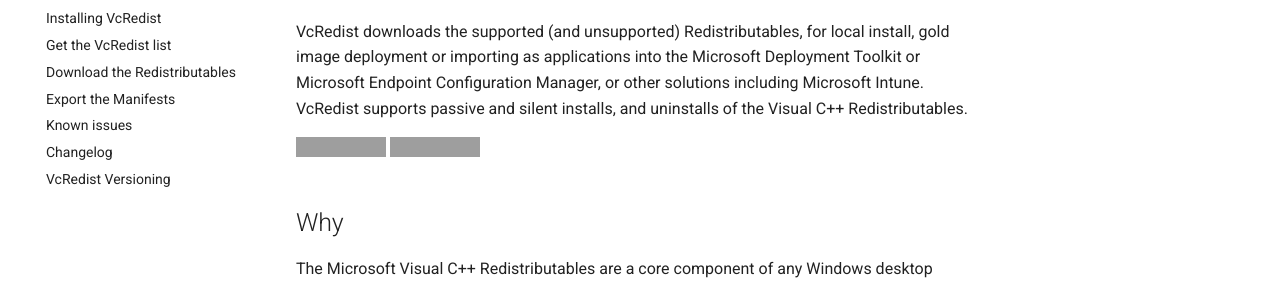
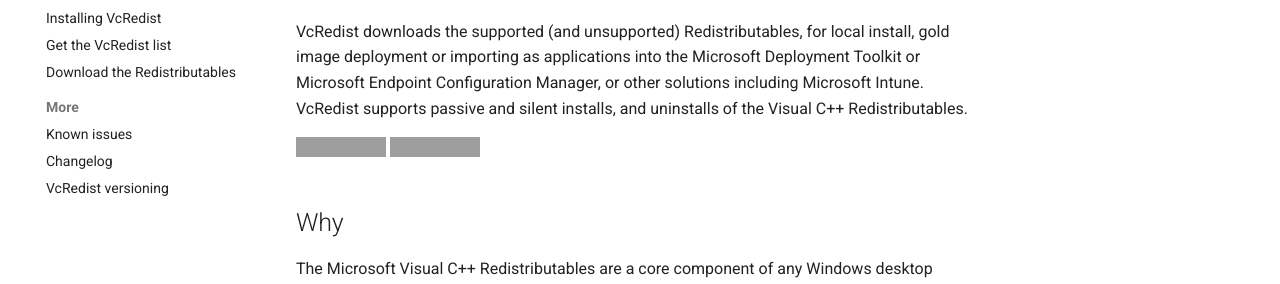
Before and after one commit to aaronparker/vcredist, an MkDocs documentation site: the page built from docs/index.md, in a window 1280 px wide. Shown: the part 276-560 px from the top of the page. Built offline with MkDocs 1.6.1 and Material for MkDocs 9.7.7, drawn with Linux system fonts in a browser that asks for light colours; comment, search, counter and statistics services are not loaded; some of the changed lines change nothing that is shown; grey boxes are pictures that could not be loaded.

Commit message:
Update mkdocs.yml
Update navigation

```diff
--- a/mkdocs.yml
+++ b/mkdocs.yml
@@ -122,10 +122,11 @@
     - Installing VcRedist: install.md
     - Get the VcRedist list: get-vclist.md
     - Download the Redistributables: save-vcredist.md
-    - Export the Manifests: export-vcmanifest.md
-    - Known issues: issues.md
-    - Changelog: changelog.md
-    - VcRedist Versioning: versioning.md
+#    - Export the Manifests: export-vcmanifest.md
+    - More:
+      - Known issues: issues.md
+      - Changelog: changelog.md
+      - VcRedist versioning: versioning.md
   - Windows:
     - Install the Redistributables: install-vcredist.md
     - Get the Installed Redistributables: get-installedvcredist.md
```
